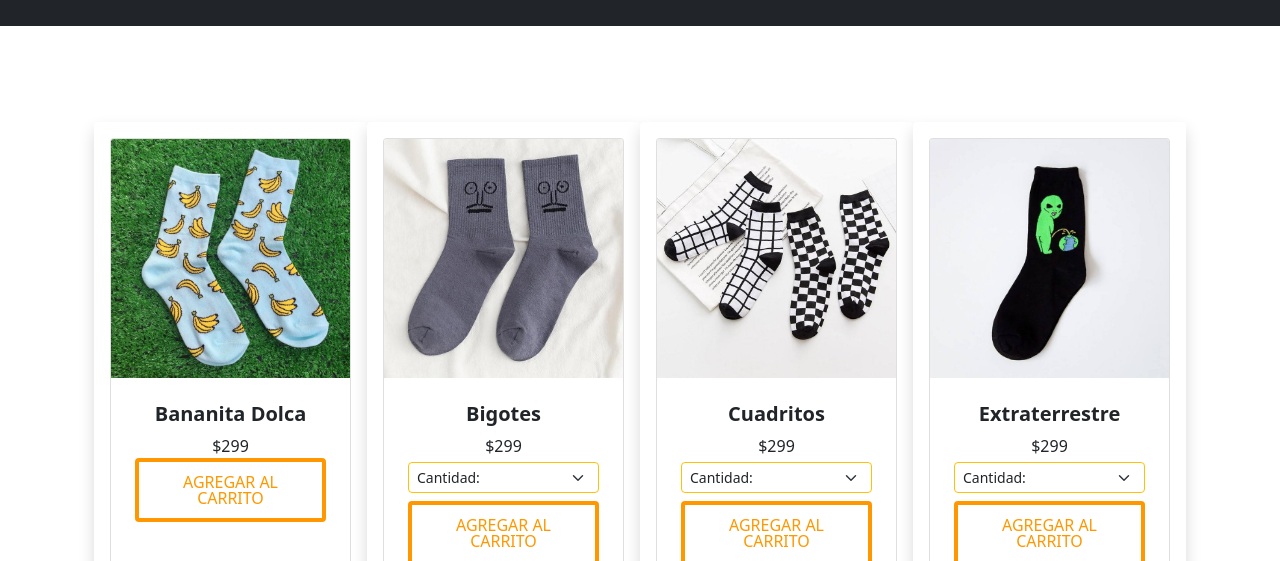
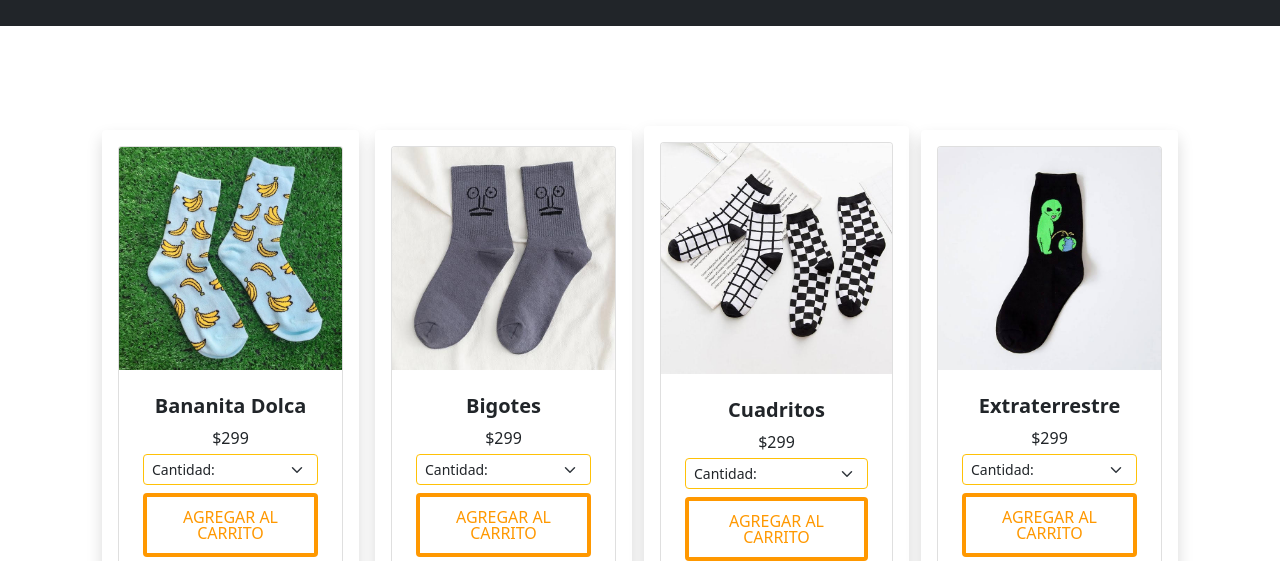
Before and after one commit to LorenaAlegre/HijosDelRigor, a plain HTML site: page medias.html in a window 1280 px wide. Shown: the part 239-800 px from the top of the page. Drawn offline with nearby package versions, Linux system fonts and the light colour scheme.

Commit message:
agregue padding 2 a las cards

```diff
--- a/medias.html
+++ b/medias.html
@@ -61,6 +61,7 @@
   <section class="py-5">
     <div class="container px-4 px-lg-5 mt-5">
       <div class="row gx-4 gx-lg-5 row-cols-2 row-cols-md-3 row-cols-xl-4 justify-content-center">
+        <div class="p-2">
           <div class="col mb-5 shadow p-3 mb-5 bg-white rounded">
             <div class="card h-100">
               <img class="card-img-top" src="./assets/banana.jpg" alt="media bananas" />
@@ -68,22 +69,9 @@
                 <div class="text-center">
                   <h5 class="fw-bolder">Bananita Dolca</h5>
                   $299
-                            <button class="btn botonCarrito">Agregar al carrito</button>
-                        </div>
-                    </div>
-                    <div class="card-footer p-4 pt-0 border-top-0 bg-transparent">
-                    </div>
-                </div>
-            </div>
-            <div class="col mb-5 shadow p-3 mb-5 bg-white rounded">
-                <div class="card h-100">
-                    <img class="card-img-top" src="./assets/carita.jpg" alt="media con cara" />
-                    <div class="card-body p-4">
-                        <div class="text-center">
-                            <h5 class="fw-bolder">Bigotes</h5>
-                            $299
                   <div class="pt-1 pb-2">
-                              <select class="form-select form-select-sm border border-1 border-warning " aria-label=".form-select-sm example">
+                    <select class="form-select form-select-sm border border-1 border-warning "
+                      aria-label=".form-select-sm example">
                       <option selected>Cantidad:</option>
                       <option value="1">1</option>
                       <option value="2">2</option>
@@ -97,15 +85,18 @@
               </div>
             </div>
           </div>
+        </div>
+        <div class="p-2">
           <div class="col mb-5 shadow p-3 mb-5 bg-white rounded">
             <div class="card h-100">
-                    <img class="card-img-top" src="./assets/cuadros.jpg" alt="medias de cuadros" />
+              <img class="card-img-top" src="./assets/carita.jpg" alt="media con cara" />
               <div class="card-body p-4">
                 <div class="text-center">
-                            <h5 class="fw-bolder">Cuadritos</h5>
+                  <h5 class="fw-bolder">Bigotes</h5>
                   $299
                   <div class="pt-1 pb-2">
-                              <select class="form-select form-select-sm border border-1 border-warning " aria-label=".form-select-sm example">
+                    <select class="form-select form-select-sm border border-1 border-warning "
+                      aria-label=".form-select-sm example">
                       <option selected>Cantidad:</option>
                       <option value="1">1</option>
                       <option value="2">2</option>
@@ -119,15 +110,18 @@
               </div>
             </div>
           </div>
+        </div>
+        <div class="p-1">
           <div class="col mb-5 shadow p-3 mb-5 bg-white rounded">
             <div class="card h-100">
-                    <img class="card-img-top" src="./assets/extraterrestre.jpg" alt="media alien" />
+              <img class="card-img-top" src="./assets/cuadros.jpg" alt="medias de cuadros" />
               <div class="card-body p-4">
                 <div class="text-center">
-                            <h5 class="fw-bolder">Extraterrestre</h5>
+                  <h5 class="fw-bolder">Cuadritos</h5>
                   $299
                   <div class="pt-1 pb-2">
-                              <select class="form-select form-select-sm border border-1 border-warning " aria-label=".form-select-sm example">
+                    <select class="form-select form-select-sm border border-1 border-warning "
+                      aria-label=".form-select-sm example">
                       <option selected>Cantidad:</option>
                       <option value="1">1</option>
                       <option value="2">2</option>
@@ -138,6 +132,32 @@
                 </div>
               </div>
               <div class="card-footer p-4 pt-0 border-top-0 bg-transparent">
+              </div>
+            </div>
+          </div>
+        </div>
+        <div class="p-2">
+          <div class="col mb-5 shadow p-3 mb-5 bg-white rounded">
+            <div class="card h-100">
+              <img class="card-img-top" src="./assets/extraterrestre.jpg" alt="media alien" />
+              <div class="card-body p-4">
+                <div class="text-center">
+                  <h5 class="fw-bolder">Extraterrestre</h5>
+                  $299
+                  <div class="pt-1 pb-2">
+                    <select class="form-select form-select-sm border border-1 border-warning "
+                      aria-label=".form-select-sm example">
+                      <option selected>Cantidad:</option>
+                      <option value="1">1</option>
+                      <option value="2">2</option>
+                      <option value="3">3</option>
+                    </select>
+                  </div>
+                  <button class="btn botonCarrito">Agregar al carrito</button>
+                </div>
+              </div>
+              <div class="card-footer p-4 pt-0 border-top-0 bg-transparent">
+              </div>
             </div>
           </div>
         </div>
```
Also changed, not shown: remeras.html (+44 -13 lines), tablas.html (+50 -14 lines). Lines whose indentation alone changed are shown as unchanged.
